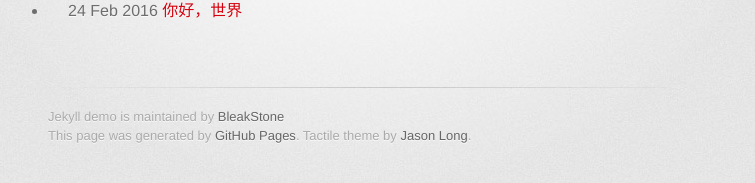
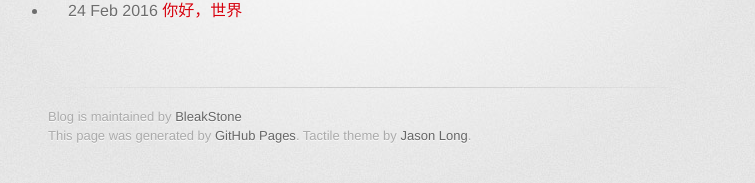
Before and after one commit to BleakStone/blog, a Jekyll site: the page built from index.html, in a window 1280 px wide. Shown: the part 393-576 px from the top of the page, without its empty margins (282-1037 px from the left). Built offline with Jekyll 4.4.1, drawn with Linux system fonts in a browser that asks for light colours; some web fonts are replaced.

Commit message:
Update default.html

```diff
--- a/_layouts/default.html
+++ b/_layouts/default.html
@@ -21,22 +21,12 @@
           <h1>BleakStone的博客</h1>
           <h2>人非草木皆有情，不如不遇倾城色</h2>
         </header>
- <!--
-        <section id="downloads" class="clearfix">
 
-          <a href="https://github.com/BleakStone/jekyll_demo/zipball/master" id="download-zip" class="button"><span>Download .zip</span></a>
-          <a href="https://github.com/BleakStone/jekyll_demo/tarball/master" id="download-tar-gz" class="button"><span>Download .tar.gz</span></a>
-          <a href="https://github.com/BleakStone/jekyll_demo" id="view-on-github" class="button"><span>View on GitHub</span></a>
-
-          <a href="#" id="view-on-homeicon" class="button"><span>首页</span></a>
-          <a href="https://github.com/BleakStone/jekyll_demo" id="view-on-github" class="button" style="margin-right: 0px;margin-left:50px;"><span>GitHub</span></a>
-        </section>
- -->
         <section id="" class="clearfix">
           <a href="#" id="view-on-homeicon" class="button"><span>博客</span></a>
           <a href="#" id="view-on-anime" class="button"><span>二次元</span></a>
           <a href="#" id="view-on-game" class="button"><span>游戏</span></a>
-          <a href="https://github.com/BleakStone/jekyll_demo" id="view-on-github" class="button"><span>GitHub</span></a>
+          <a href="https://github.com/BleakStone/blog" id="view-on-github" class="button"><span>GitHub</span></a>
         </section>
 
         <hr>
@@ -45,7 +35,7 @@
         </section>
 
         <footer>
-          Jekyll demo is maintained by <a href="https://github.com/BleakStone">BleakStone</a><br>
+          Blog is maintained by <a href="https://github.com/BleakStone">BleakStone</a><br>
           This page was generated by <a href="https://pages.github.com">GitHub Pages</a>. Tactile theme by <a href="https://twitter.com/jasonlong">Jason Long</a>.
         </footer>
 
```
